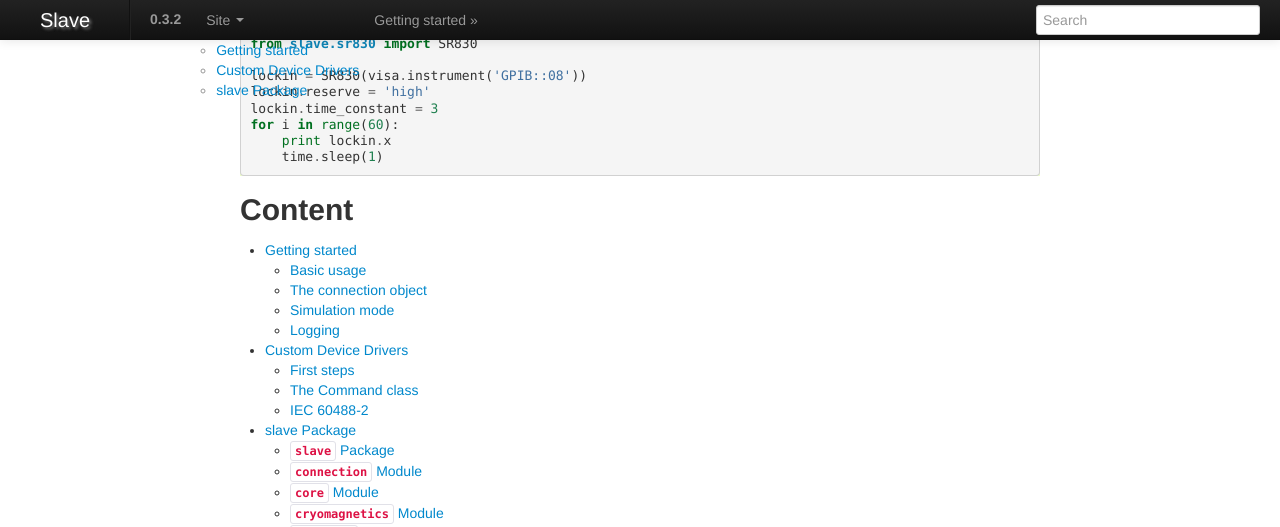
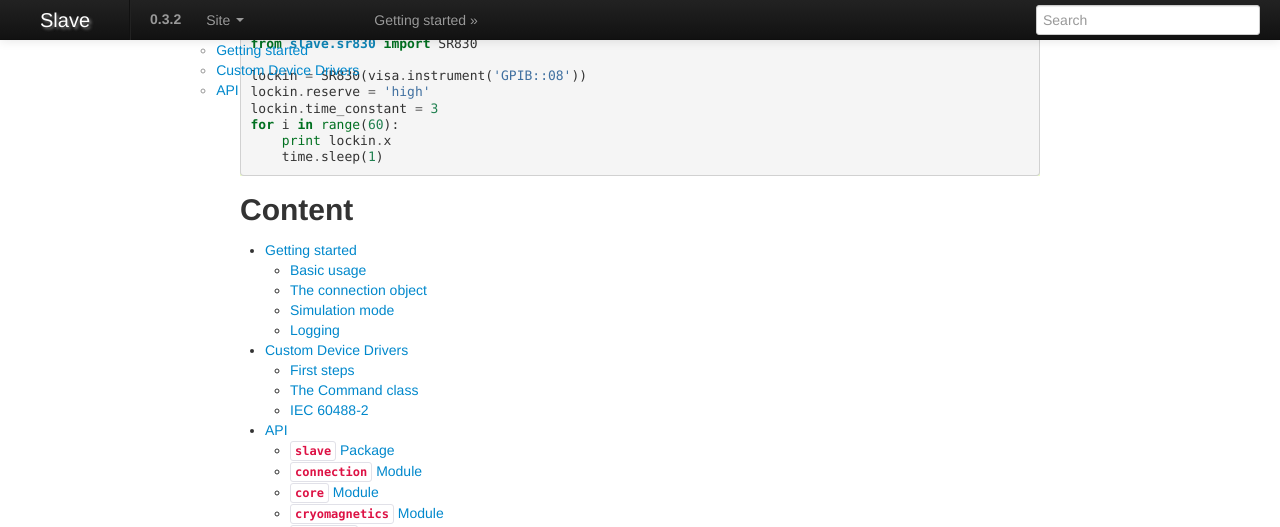
Before and after one commit to p3trus/slave, a Sphinx documentation site: the page built from doc/source/index.rst, in a window 1280 px wide and 900 px high, scrolled down 712 px. Shown: the top 527 px of the window. Built offline with Sphinx 7.4.7, drawn with Linux system fonts in a browser that asks for light colours; formulas are drawn with MathJax 3.

Commit message:
Minor change to package doc.

```diff
--- a/doc/source/slave.rst
+++ b/doc/source/slave.rst
@@ -1,5 +1,6 @@
-slave Package
-=============
+API
+===
+This part covers the complete api documentation of the slave library.
 
 :mod:`slave` Package
 --------------------
```
